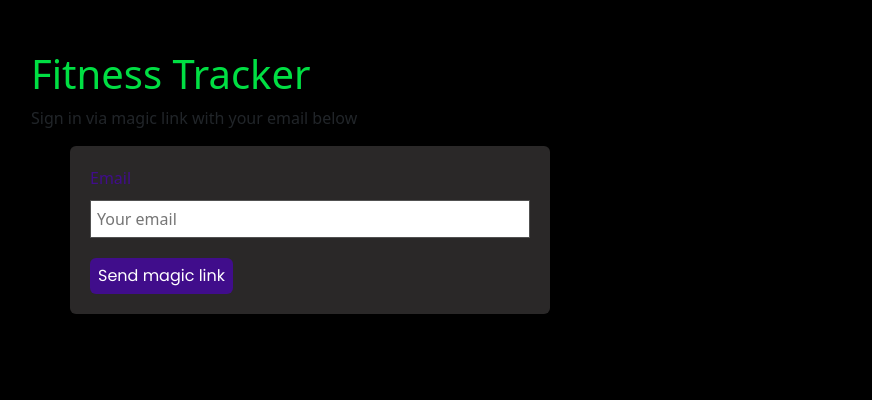
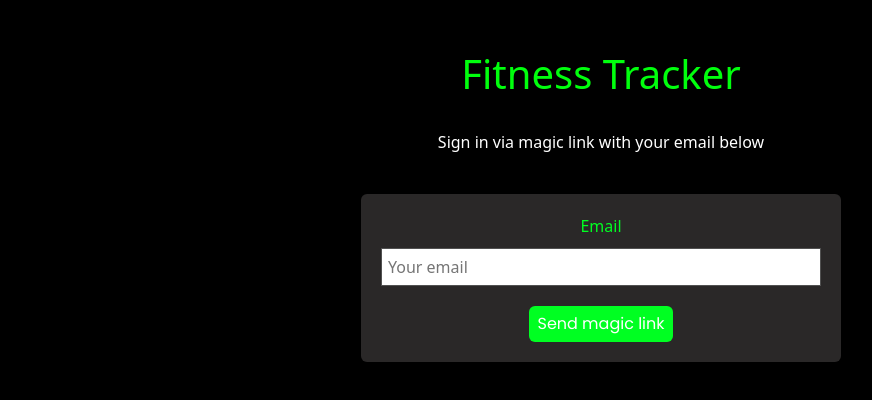
Before and after one commit to Riantom/FitnessTracker, a React (Create React App) app: page / in a window 1280 px wide. Shown: the top 400 px of the page, without its empty margins (39-911 px from the left). Built offline with nearby package versions, Linux system fonts and the light colour scheme.

Commit message:
added data separation

```diff
--- a/src/App.js
+++ b/src/App.js
@@ -6,6 +6,7 @@
 import Create from "./pages/Create"
 import Update from "./pages/Update"
 import Login from "./pages/Login"
+import Navi from "./components/Navi";
 import 'bootstrap/dist/css/bootstrap.min.css';
 
 
@@ -33,14 +34,7 @@
       {!session ? <Login /> :
     <div>
     <BrowserRouter>
-      <nav>
-        <h1>Fitness Tracker</h1>
-        <Link to="/">Home</Link>
-        <Link to="/create">Create New Challenge</Link>
-        <div className="order-by">
-          <button  onClick={handleSignOut}>Sign out</button>
-          </div>
-      </nav>
+      <Navi/>
       <Routes>
         <Route path="/" element={<Home />} />
         <Route path="/create" element={<Create />} />
--- /dev/null
+++ b/src/components/Navi.js
@@ -0,0 +1,42 @@
+import Button from 'react-bootstrap/Button';
+import Container from 'react-bootstrap/Container';
+import Form from 'react-bootstrap/Form';
+import Nav from 'react-bootstrap/Nav';
+import Navbar from 'react-bootstrap/Navbar';
+import NavDropdown from 'react-bootstrap/NavDropdown';
+import Offcanvas from 'react-bootstrap/Offcanvas';
+
+function OffcanvasExample() {
+  return (
+    <>
+      {[false].map((expand) => (
+        <Navbar key={expand} bg="" expand={expand} className="heading">
+          <Container fluid>
+            <Navbar.Brand href="" className='heading'>Fitness Tracker</Navbar.Brand>
+            <Navbar.Toggle aria-controls={`offcanvasNavbar-expand-${expand}`} />
+            <Navbar.Offcanvas
+              id={`offcanvasNavbar-expand-${expand}`}
+              aria-labelledby={`offcanvasNavbarLabel-expand-${expand}`}
+              placement="end"
+            >
+              <Offcanvas.Header closeButton>
+                <Offcanvas.Title id={`offcanvasNavbarLabel-expand-${expand}`}>
+                  Fitness Tracker
+                </Offcanvas.Title>
+              </Offcanvas.Header>
+              <Offcanvas.Body>
+                <Nav className="justify-content-end flex-grow-1 pe-3">
+                  <Nav.Link href="/">Home</Nav.Link>
+                  <Nav.Link href="/create">Create New Challenge</Nav.Link>
+                </Nav>
+
+              </Offcanvas.Body>
+            </Navbar.Offcanvas>
+          </Container>
+        </Navbar>
+      ))}
+    </>
+  );
+}
+
+export default OffcanvasExample;
--- a/src/index.css
+++ b/src/index.css
@@ -2,17 +2,24 @@
 
 :root {
   --primary: #000000;
-  --secondary: #400d8b;
+  --secondary: #00ff22;
   --tertiary:#ffffff;
 }
 
-h1,
+h1{
+  text-align: center;
+  color: #00ff0d;
+}
 h2,
 h3 {
+
   margin: 0;
   color: rgb(0, 223, 67);
 }
 
+.login {
+  color: #ffffff;
+}
 body {
   margin: 0;
   color: rgb(9, 227, 74);
@@ -50,7 +57,9 @@
   grid-template-columns: 1fr 1fr 1fr;
   gap: 40px;
 }
-
+.heading{
+  font-size: 100px;
+}
 .smoothie-card {
   color: #fff;
   width: 100%;
--- a/src/pages/Login.js
+++ b/src/pages/Login.js
@@ -21,11 +21,13 @@
   }
 
   return (
-    <div className="row flex-center flex">
+    <div className="login"align="center">
         <style>{'body { background-color: black; }'}</style>
-      <div className="col-6 form-widget" aria-live="polite">
+      <div className="form" >
         <h1>Fitness Tracker</h1>
-        <p className="description">Sign in via magic link with your email below</p>
+        <br/>
+        <p  >Sign in via magic link with your email below</p>
+         <br/>
         {loading ? (
           'Sending magic link...'
         ) : (
```
